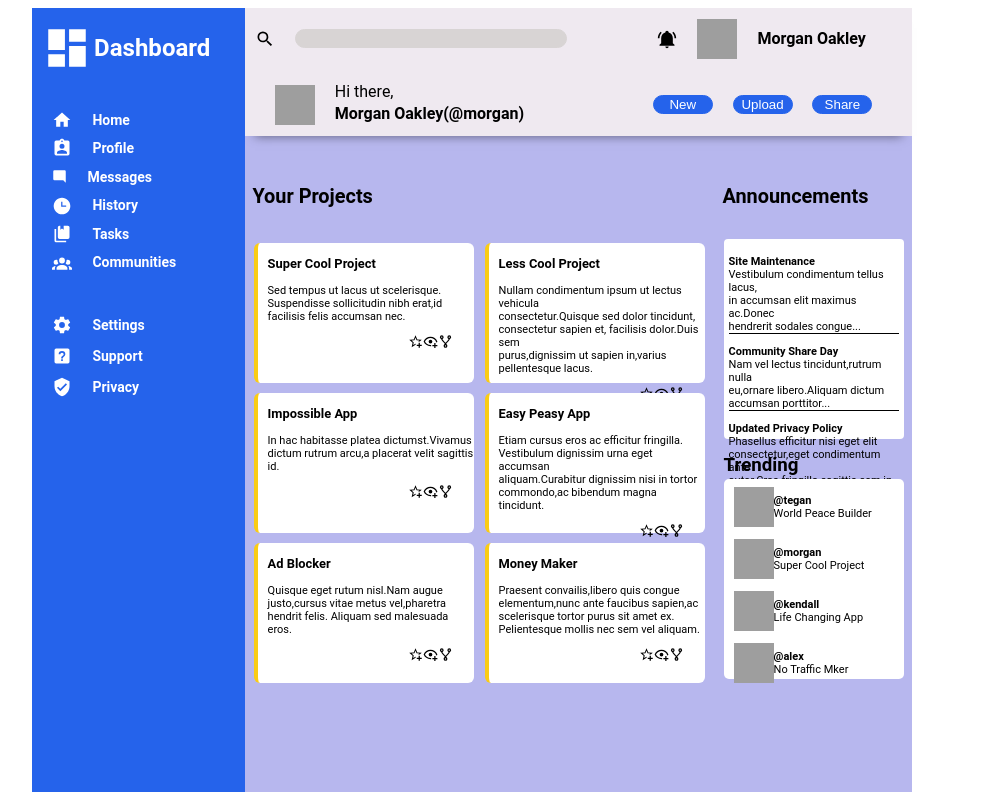
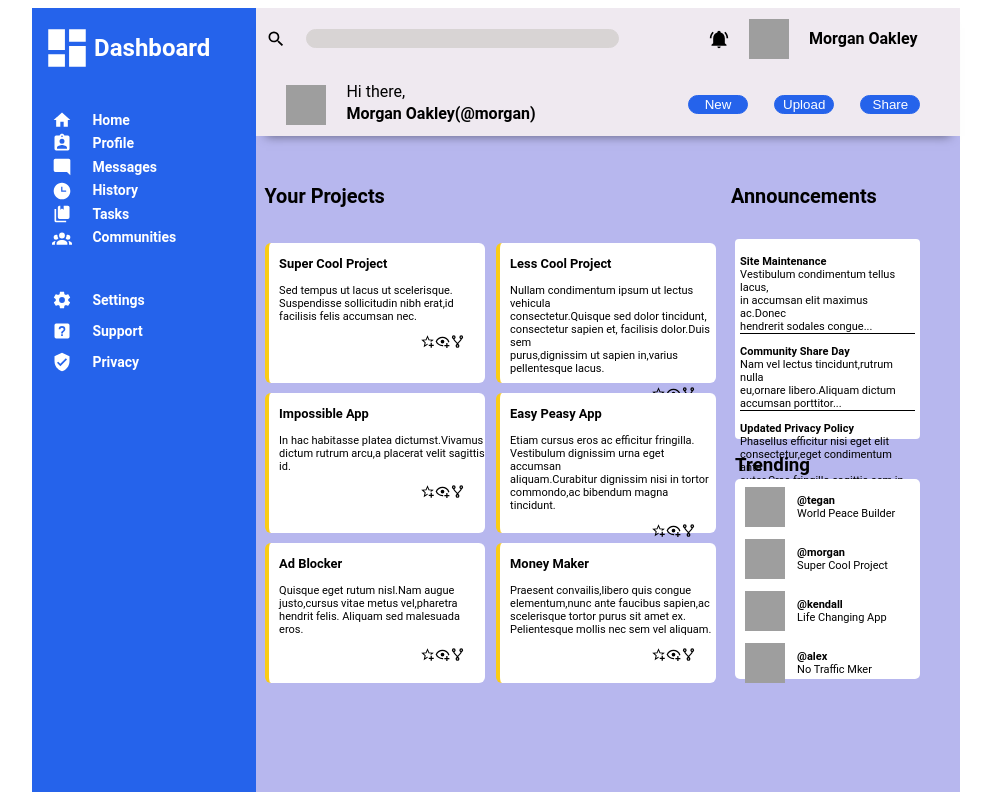
Before and after one commit to MichelleAppiah17/Admin_Dashboard, a plain HTML site: page index.html in a window 1280 px wide. Shown: the whole page, without its empty margins (198-1189 px from the left). Drawn offline with Linux system fonts and the light colour scheme; grey boxes are pictures that could not be loaded.

Commit message:
alignment

```diff
--- a/index.html
+++ b/index.html
@@ -31,7 +31,7 @@
                         <h2>Profile</h2>
                     </div>
                     <div class="tab_1">
-                        <svg xmlns="http://www.w3.org/2000/svg" viewBox="0 0 24 24" style="width: 15px; height: 15px;">
+                        <svg xmlns="http://www.w3.org/2000/svg" viewBox="0 0 24 24" style="width: 20px; height: 20px;">
                             <path fill="#FFFFFF" d="M22,4C22,2.89 21.1,2 20,2H4A2,2 0 0,0 2,4V16A2,2 0 0,0 4,18H18L22,22V4Z" />
                         </svg>
                         <h2>Messages</h2>
--- a/styles.css
+++ b/styles.css
@@ -4,13 +4,12 @@
 }
 .grid-container{
     background-color: rgb(183, 183, 238);
-    height: 98vh;
-    width: 55em;
     position: absolute;
     left: 18%;
 }
 .grid-1{
     display: flex;
+    flex-direction: row;
 }
 .dashboard{
     background-color:#2563eb;
@@ -36,7 +35,7 @@
     flex-direction: row;
     justify-content: flex-start;
     align-items: center;
-    margin: 5px 20px;
+    margin-left:  20px;
     line-height: 2%;
 }
 .tab_1 h2{
@@ -71,7 +70,7 @@
 }
 input{
     border-radius: 15px;
-    width: 20em;
+    width: 23em;
     background-color: rgb(216, 212, 212);
     border: 1px solid rgb(216, 212, 212);
     margin-left: 20px;
@@ -107,7 +106,7 @@ button{
     display: flex;
     flex-direction: row;
     justify-content: space-between;
-    width: 70%;
+    width: 66%;
     font-size: 17px;
 }
 .grid-2{
@@ -143,7 +142,7 @@ button{
     left: 30em;
     bottom: 1%;
     display: grid;
-    grid-template-columns: 180px;
+    grid-template-columns: 185px;
     grid-template-rows: repeat(2,200px);
     column-gap: 10px;
     row-gap: 40px;
@@ -176,3 +175,6 @@ button{
     margin-top: 4px;
     font-size: 11px;
 }
+.trend_info p{
+    margin-left: 12px;
+}
```
